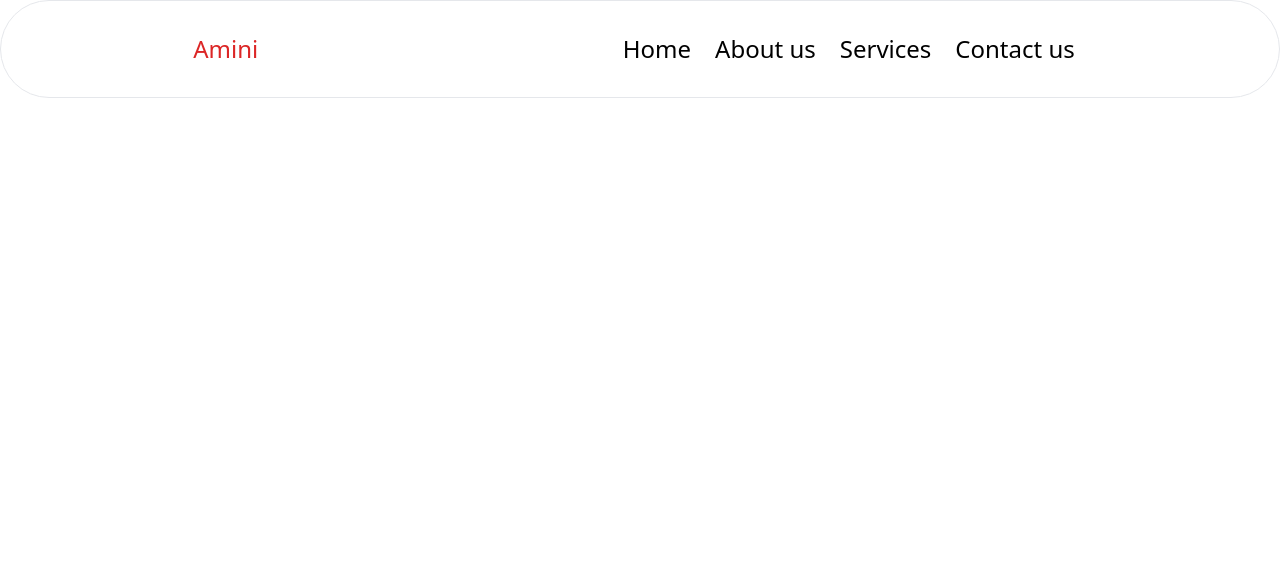
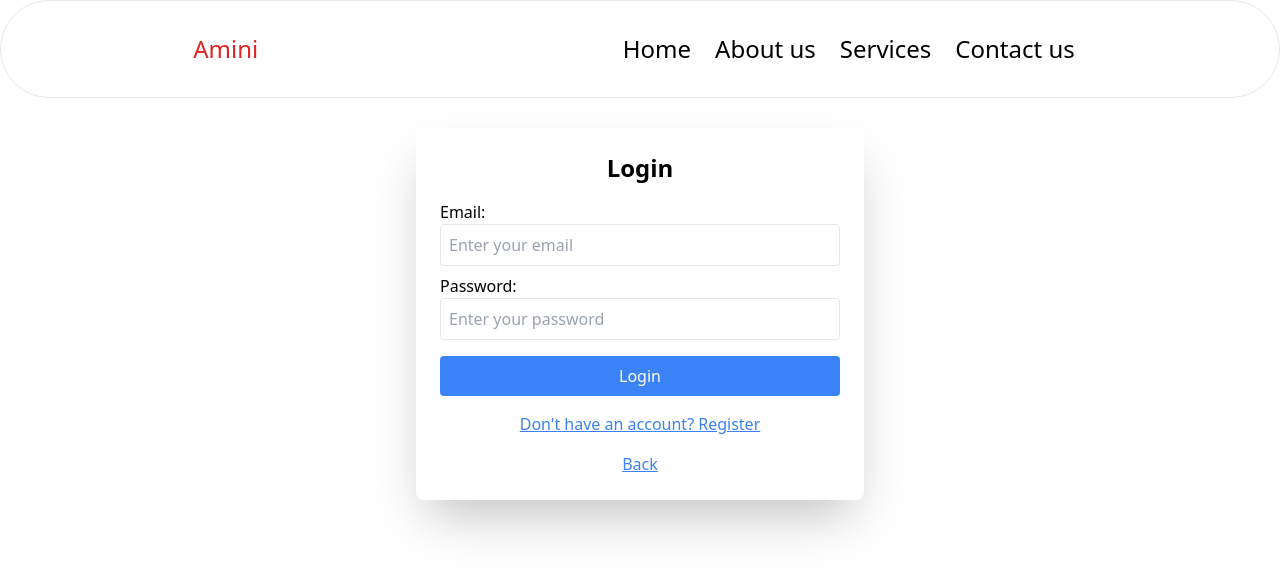
Before and after one commit to LaodeciaServices/Amini-Realtors, a React (Vite) app: page /login in a window 1280 px wide. Shown: the top 574 px of the page. Built offline with nearby package versions, Linux system fonts and the light colour scheme.

Commit message:
added folder component

```diff
--- a/package.json
+++ b/package.json
@@ -12,6 +12,7 @@
   "dependencies": {
     "react": "^18.3.1",
     "react-dom": "^18.3.1",
+    "react-hook-form": "^7.54.2",
     "react-icons": "^5.4.0",
     "react-router-dom": "^7.1.1"
   },
--- a/src/App.jsx
+++ b/src/App.jsx
@@ -1,5 +1,9 @@
 import { useState } from 'react'
+import { BrowserRouter,Routes,Route,Link } from 'react-router-dom';
+
 import { ImMenu } from 'react-icons/im';
+import Hero from './Components/Hero';
+import Login from './Components/Login';
 
 const App = () => {
 
@@ -12,10 +16,10 @@ const App = () => {
    };
 
   return (
-    <div>
+    <BrowserRouter>
     <div className='md:hidden'>
       {/* Header for smaller screens */}
-      <header className='  block lg:hidden md:hidden w-full shadow-xl z-50  '>
+      <header className='  block lg:hidden md:hidden w-full shadow-xl z-50  mb-15'>
         <div className='flex flex-row items-center justify-around text-2xl bg-white border
          rounded-full shadow-xl'>
           <h1 className=' font-extrabold mt-2 mb-4 text-red-600'>Amini</h1>
@@ -26,15 +30,17 @@ const App = () => {
         </div>
         {/* Conditionally render the menu on small screens */}
         {isMenuOpen && (
-          <nav className=" w-1/2 h-full bg-blue-950 text-white z-50">
+          <nav className="top-0 left-0 fixed w-1/2 h-full bg-blue-700 text-white z-50">
 
 
           <ul className="flex flex-col items-center">
+          <Link to="/">
+  <li onClick={() => setIsMenuOpen(false)} className="py-3 text-2xl hover:text-red-600">
+    Home
+  </li>
+</Link>
 
-          <li onClick={() => setIsMenuOpen(false)}
-          className="py-3 text-2xl hover:text-red-600">Home
 
-    </li>
     <li onClick={() => setIsMenuOpen(false)}
     className="py-3 text-2xl hover:text-red-600">
       About us
@@ -56,7 +62,7 @@ const App = () => {
       </header>
       </div>
       {/* Header for larger screens */}
-      <header className=' header fixed top-0 left-0 hidden md:block lg:block p-4 z-50
+      <header className=' header fixed top-0 left-0 hidden md:block lg:block p-4 z-50 mb-15
 font-sans border rounded-full w-full bg-white'>
   <div className='flex justify-around items-center text-2xl mt-4 '>
     <h1 className='font-manrope mb-4 text-red-600'>Amini</h1>
@@ -77,8 +83,13 @@ font-sans border rounded-full w-full bg-white'>
   </div>
 </header>
 
+<Routes>
+<Route path='/' element={<Hero/>}/>
+<Route path='/login' element={<Login/>}/>
+  </Routes>
 
-    </div>
+
+    </BrowserRouter>
 
 
 
--- /dev/null
+++ b/src/Components/Hero.jsx
@@ -0,0 +1,94 @@
+import React from 'react';
+import { Link } from 'react-router-dom';
+
+const Hero = () => {
+  const cardData = [
+    {
+      title: "Expert Realtors",
+      description: "Our experienced team ensures you find the perfect property tailored to your needs.",
+    },
+    {
+      title: "Seamless Process",
+      description: "Enjoy a stress-free journey with our transparent and efficient services.",
+    },
+    {
+      title: "Global Reach",
+      description: "Whether local or abroad, we connect buyers with properties across Kenya.",
+    },
+    {
+      title: "Customer-Centric",
+      description: "Your satisfaction is our priority, ensuring peace of mind every step of the way.",
+    },
+  ];
+
+  return (
+    <div className="mt-10 md:pt-20 ">
+      {/* Hero Section */}
+      <div className="flex flex-col md:flex-row justify-between items-center px-6">
+        {/* Left Section */}
+        <div className="flex-1 p-6">
+          <h1 className="text-4xl font-bold text-blue-600 mb-4">Find Your Dream Home</h1>
+          <p className="text-gray-600 leading-relaxed mb-6">
+            Whether you're a Kenyan citizen living abroad or locally, Amini Properties is here to help you secure your dream home or commercial property.
+            <br />
+            <br />
+            We connect realtors and buyers for a seamless, stress-free experience, ensuring peace of mind every step of the way.
+            <br />
+            <br />
+            Let us be the bridge to your property goals.
+          </p>
+
+        </div>
+
+        {/* Right Section */}
+        <div className="flex-1">
+          <img
+            className="  rounded-lg shadow-lg"
+            src="https://images.pexels.com/photos/1438832/pexels-photo-1438832.jpeg?auto=compress&cs=tinysrgb&w=600"
+            alt="Real estate"
+          />
+        </div>
+      </div>
+
+      {/* Cards Section */}
+      <div className="py-12 bg-gray-100 mt-10">
+        <h2 className="text-3xl font-bold text-center text-blue-600 mb-8">
+          Why Amini Properties is the Real Deal
+        </h2>
+        <div className="grid grid-cols-1 sm:grid-cols-2 lg:grid-cols-4 gap-8 px-6">
+          {cardData.map((card, index) => (
+            <div
+              key={index}
+              className="relative bg-white p-6 shadow-lg rounded-lg border border-gray-200"
+            >
+              {/* Pin design */}
+              <div className="absolute -top-3 left-1/2 transform -translate-x-1/2 w-6 h-6 bg-blue-500 rounded-full shadow-lg">
+                <div className="w-3 h-3 bg-white rounded-full m-auto mt-1.5"></div>
+              </div>
+              <h3 className="text-xl font-semibold text-gray-700 mb-4">
+                {card.title}
+              </h3>
+              <p className="text-gray-600">{card.description}</p>
+            </div>
+          ))}
+        </div>
+
+
+        <div className="flex justify-center">
+  <Link to='/login'>
+   <button
+    className="px-6 py-3 mt-7 mb-7 flex items-center bg-blue-500 text-white rounded-lg shadow-lg
+    hover:shadow-xl hover:-translate-y-1 transition-transform duration-300 ease-in-out"
+  >
+    Get Started
+  </button>
+  </Link>
+</div>
+
+
+      </div>
+    </div>
+  );
+};
+
+export default Hero;
--- /dev/null
+++ b/src/Components/Login.jsx
@@ -0,0 +1,83 @@
+import React, { useState } from 'react';
+import { Link } from 'react-router-dom';
+
+const Login = () => {
+  const [isLogin, setIsLogin] = useState(true);
+
+  const handleToggle = () => {
+    setIsLogin(!isLogin);
+  };
+
+  return (
+    <div className='mt-24'>
+    <div className="container mx-auto p-8  ">
+      <div className="form-container max-w-md mx-auto bg-white p-6 rounded-lg shadow-2xl">
+        <h2 className="text-center text-2xl font-bold mb-4">
+            {isLogin ? 'Login' : 'Register'}</h2>
+
+        <form>
+          {isLogin ? (
+            // Login Form
+            <>
+              <label className="block mb-2">
+                Email:
+                <input type="email" className="w-full p-2 border rounded" placeholder="Enter your email" />
+              </label>
+              <label className="block mb-4">
+                Password:
+                <input type="password" className="w-full p-2 border rounded" placeholder="Enter your password" />
+              </label>
+              <button type="submit" className="w-full p-2 bg-blue-500 text-white rounded">
+                Login
+              </button>
+            </>
+          ) : (
+            // Register Form
+            <>
+              <label className="block mb-2">
+                First Name:
+                <input type="text" className="w-full p-2 border rounded" placeholder="Enter your first name" />
+              </label>
+              <label className="block mb-2">
+                Last Name:
+                <input type="text" className="w-full p-2 border rounded" placeholder="Enter your last name" />
+              </label>
+              <label className="block mb-2">
+                Email:
+                <input type="email" className="w-full p-2 border rounded" placeholder="Enter your email" />
+              </label>
+              <label className="block mb-2">
+                Password:
+                <input type="password" className="w-full p-2 border rounded" placeholder="Enter your password" />
+              </label>
+              <label className="block mb-4">
+                Confirm Password:
+                <input type="password" className="w-full p-2 border rounded" placeholder="Confirm your password" />
+              </label>
+              <button type="submit" className="w-full p-2 bg-blue-500 text-white rounded">
+                Register
+              </button>
+            </>
+          )}
+        </form>
+
+        <div className="text-center mt-4">
+          <button
+            onClick={handleToggle}
+            className="text-blue-500 underline"
+          >
+            {isLogin ? "Don't have an account? Register" : "Already have an account? Login"}
+          </button>
+        </div>
+        <div className="text-center mt-4">
+            <Link to="/" className="text-blue-500 underline">
+              Back
+            </Link>
+          </div>
+      </div>
+    </div>
+    </div>
+  );
+};
+
+export default Login;
```
Also changed, not shown: 1 other file (tests, documents, lock files or other folders).
